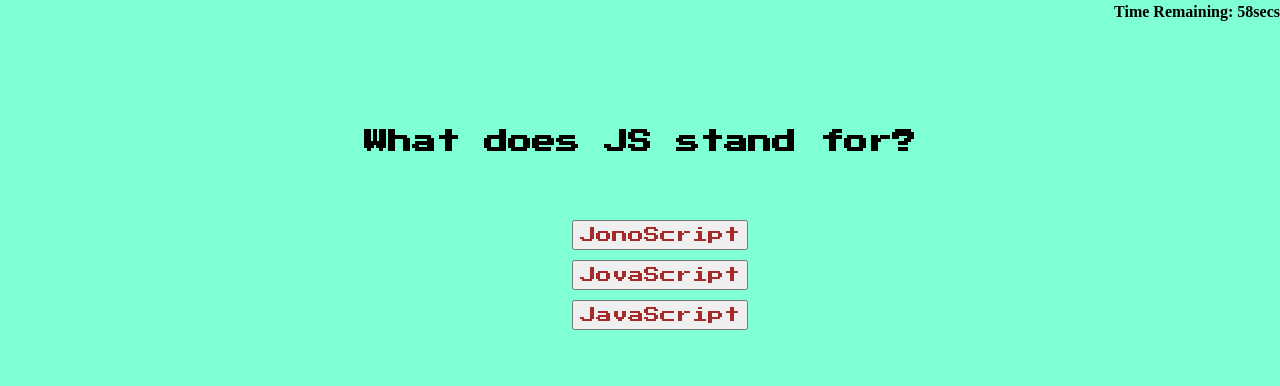
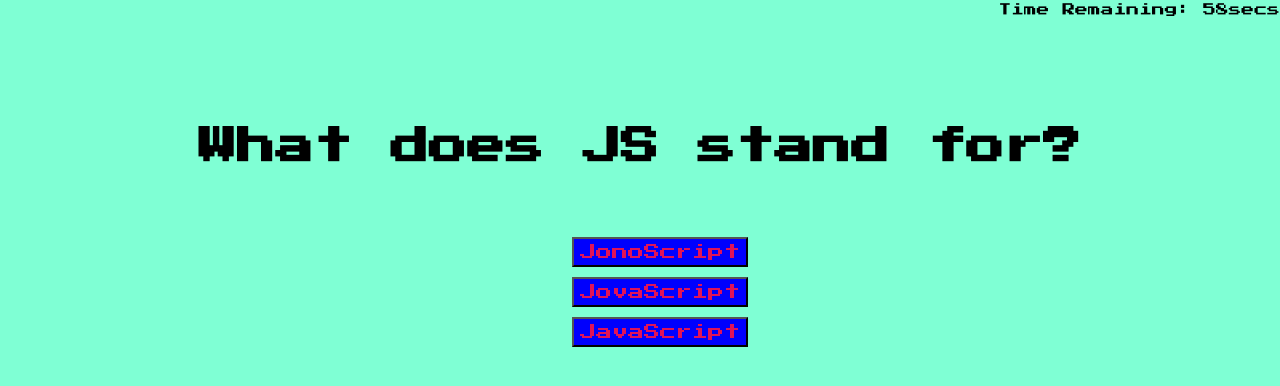
Before and after one commit to lev8947/Technicolor-DreamQuiz, a plain HTML site: page index.html in a window 1280 px wide. Both pictures are taken after a click on the button "Start Game". Drawn offline with Linux system fonts and the light colour scheme.

Commit message:
resize values added for different screen sizes

```diff
--- a/assets/style.css
+++ b/assets/style.css
@@ -7,6 +7,7 @@
 html,
 body,
 .wrapper {
+  flex-wrap: wrap;
   height: 100%;
   margin: 0;
   padding: 0;
@@ -17,11 +18,12 @@ h1, h2 {
     text-align: center;
     margin-top: 100px;
     margin-bottom: 50px;
-    font-family: 'Press Start 2P', cursive;
+    font-family: 'Press Start 2P';
+    font-size: 3vw;
 }
 
 label {
-  font-family: 'Press Start 2P', cursive;
+  font-family: 'Press Start 2P';
 }
 
 form {
@@ -29,9 +31,10 @@ form {
 }
 
 .countdown {
-    font-weight: bold;
+    font-family: 'Press Start 2P';
     color: rgb(0, 0, 0);
     text-align: right;
+    font-size: 1vw;
 }
 
 .choices{
@@ -40,8 +43,9 @@ form {
 }
 
 button {
-    color: brown;
-    font-family: 'Press Start 2P', cursive;
+    color: rgb(224, 19, 88);
+    background-color: rgb(0, 0, 253);
+    font-family: 'Press Start 2P';
     margin-top: 10px;
 }
 
@@ -49,9 +53,11 @@ button {
   text-align: center;
 }
 
+
+
 ul {
   list-style: none;
-  font-family: 'Press Start 2P', cursive;
+  font-family: 'Press Start 2P';
 }
 
 section {
--- a/index.html
+++ b/index.html
@@ -23,7 +23,7 @@
     <h1>Start Game Page</h1>
     <h2>BEST JAVASCRIPT GAME</h2>
 
-    <button class="poonsin" id="button-start">Start Game</button>
+    <button id="button-start">Start Game</button>
 
 </section>
 
```
